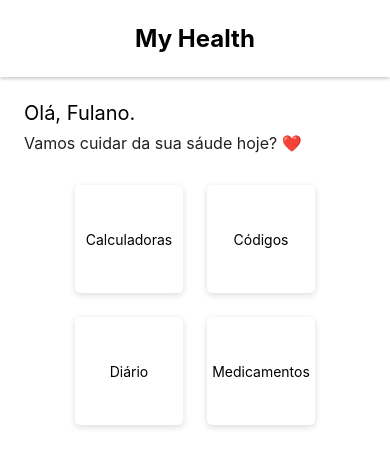
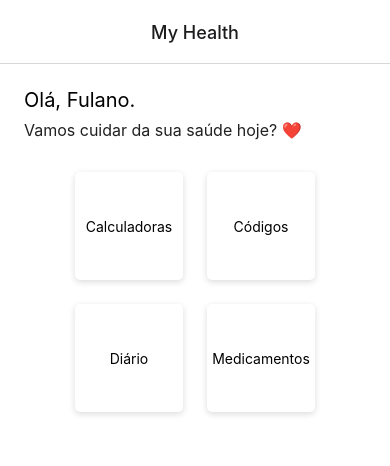
Before and after one commit to ajsaraujo/my-health-app, a React Native app: screen /Home in a window 390 px wide. Shown: the top 466 px of the page. Built offline with nearby package versions, Linux system fonts and the light colour scheme.

Commit message:
Configurar navegação com React Navigation

```diff
--- a/App.tsx
+++ b/App.tsx
@@ -1,85 +1,27 @@
-import { StatusBar } from "expo-status-bar";
-import { StyleSheet, Text, View } from "react-native";
+import { DefaultTheme, NavigationContainer } from "@react-navigation/native";
+import { createNativeStackNavigator } from "@react-navigation/native-stack";
+import Home from "./src/pages/Home";
+
+const Stack = createNativeStackNavigator();
 
 export default function App() {
-  const modules = ["Calculadoras", "Códigos", "Diário", "Medicamentos"];
-
   return (
-    <View style={styles.container}>
-      <StatusBar style="auto" />
-
-      <View style={styles.topBar}>
-        <Text style={styles.topBarText}>My Health</Text>
-      </View>
-
-      <View style={styles.contentContainer}>
-        <Text style={styles.helloText}>Olá, Fulano.</Text>
-        <Text style={styles.letsTakeCareText}>
-          Vamos cuidar da sua sáude hoje? ❤️
-        </Text>
-
-        <View style={styles.modulesContainer}>
-          {modules.map((moduleName) => (
-            <View style={styles.moduleCard}>
-              <Text>{moduleName}</Text>
-            </View>
-          ))}
-        </View>
-      </View>
-    </View>
+    <NavigationContainer
+      theme={{
+        ...DefaultTheme,
+        colors: {
+          ...DefaultTheme.colors,
+          background: "white",
+        },
+      }}
+    >
+      <Stack.Navigator initialRouteName="My Health">
+        <Stack.Screen
+          name="My Health"
+          component={Home}
+          options={{ headerTitleAlign: "center" }}
+        ></Stack.Screen>
+      </Stack.Navigator>
+    </NavigationContainer>
   );
 }
-
-const styles = StyleSheet.create({
-  container: {
-    width: "100%",
-  },
-  topBar: {
-    paddingVertical: 24,
-    width: "100%",
-    shadowColor: "#171717",
-    shadowOffset: { width: 0, height: 2 },
-    shadowOpacity: 0.2,
-    shadowRadius: 3,
-  },
-  topBarText: {
-    textAlign: "center",
-    fontSize: 24,
-    fontWeight: "bold",
-  },
-  contentContainer: {
-    paddingHorizontal: 24,
-    paddingVertical: 24,
-  },
-  helloText: {
-    fontSize: 20,
-    marginBottom: 8,
-  },
-  letsTakeCareText: {
-    fontSize: 16,
-    color: "#212121",
-  },
-  modulesContainer: {
-    marginTop: 32,
-    justifyContent: "center",
-    display: "flex",
-    flexDirection: "row",
-    flexWrap: "wrap",
-    columnGap: 24,
-    rowGap: 24,
-  },
-  moduleCard: {
-    width: 108,
-    height: 108,
-    display: "flex",
-    justifyContent: "center",
-    alignItems: "center",
-
-    borderRadius: 5,
-
-    shadowColor: "#171717",
-    shadowOffset: { width: 0, height: 2 },
-    shadowOpacity: 0.15,
-    shadowRadius: 6,
-  },
-});
--- /dev/null
+++ b/src/pages/Home.tsx
@@ -0,0 +1,78 @@
+import { StyleSheet, Text, View } from "react-native";
+
+export default function Home() {
+  const modules = ["Calculadoras", "Códigos", "Diário", "Medicamentos"];
+
+  return (
+    <View style={styles.container}>
+      <View style={styles.contentContainer}>
+        <Text style={styles.helloText}>Olá, Fulano.</Text>
+        <Text style={styles.letsTakeCareText}>
+          Vamos cuidar da sua saúde hoje? ❤️
+        </Text>
+
+        <View style={styles.modulesContainer}>
+          {modules.map((moduleName) => (
+            <View style={styles.moduleCard}>
+              <Text>{moduleName}</Text>
+            </View>
+          ))}
+        </View>
+      </View>
+    </View>
+  );
+}
+
+const styles = StyleSheet.create({
+  container: {
+    width: "100%",
+  },
+  topBar: {
+    paddingVertical: 24,
+    width: "100%",
+    shadowColor: "#171717",
+    shadowOffset: { width: 0, height: 2 },
+    shadowOpacity: 0.2,
+    shadowRadius: 3,
+  },
+  topBarText: {
+    textAlign: "center",
+    fontSize: 24,
+    fontWeight: "bold",
+  },
+  contentContainer: {
+    paddingHorizontal: 24,
+    paddingVertical: 24,
+  },
+  helloText: {
+    fontSize: 20,
+    marginBottom: 8,
+  },
+  letsTakeCareText: {
+    fontSize: 16,
+    color: "#212121",
+  },
+  modulesContainer: {
+    marginTop: 32,
+    justifyContent: "center",
+    display: "flex",
+    flexDirection: "row",
+    flexWrap: "wrap",
+    columnGap: 24,
+    rowGap: 24,
+  },
+  moduleCard: {
+    width: 108,
+    height: 108,
+    display: "flex",
+    justifyContent: "center",
+    alignItems: "center",
+
+    borderRadius: 5,
+
+    shadowColor: "#171717",
+    shadowOffset: { width: 0, height: 2 },
+    shadowOpacity: 0.15,
+    shadowRadius: 6,
+  },
+});
```
Also changed, not shown: package.json (+7 -3 lines), 1 other file (tests, documents, lock files or other folders).
